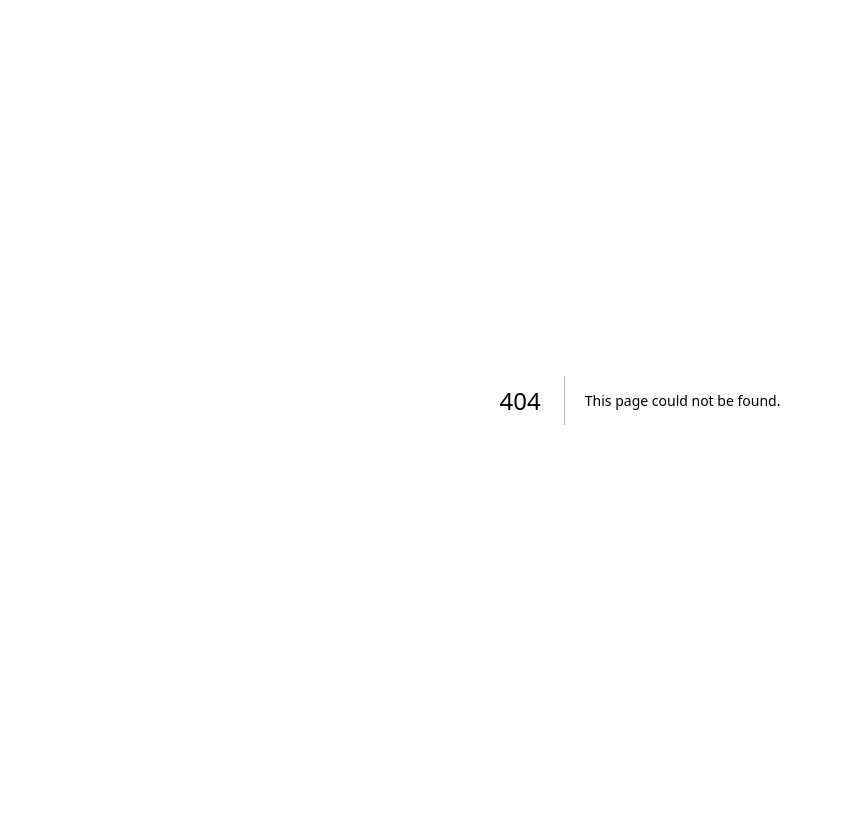
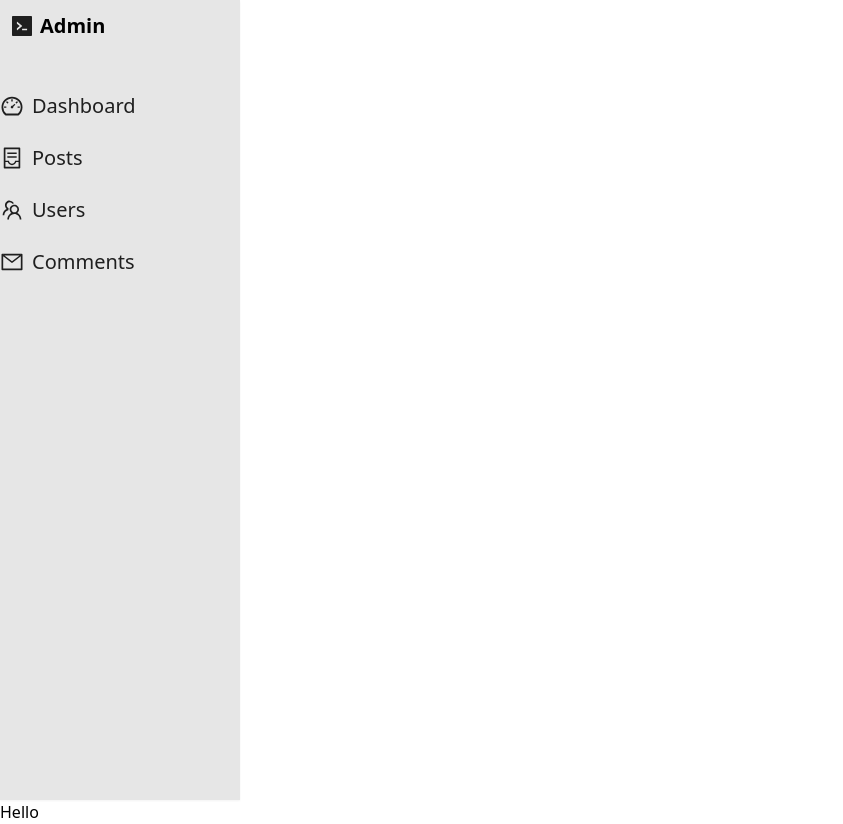
Before and after one commit to MohammadAsgharian/my-blog, a Next.js app: page /admin in a window 1280 px wide. Before the commit this address had no page. Shown: the whole page, without its empty margins (0-843 px from the left). Before the commit the page ends 800 px from the top, so only its background shows below. Built offline with nearby package versions, Linux system fonts and the light colour scheme.

Commit message:
add admin layout

```diff
--- a/package.json
+++ b/package.json
@@ -20,6 +20,7 @@
     "postcss": "8.4.23",
     "react": "18.2.0",
     "react-dom": "18.2.0",
+    "react-icons": "^4.9.0",
     "tailwindcss": "3.3.2",
     "typescript": "5.0.4"
   }
--- /dev/null
+++ b/src/app/admin/layout.tsx
@@ -0,0 +1,30 @@
+import React from "react";
+import AdminNav from "@/components/common/AdminNav";
+import {
+  AiOutlineContainer,
+  AiOutlineDashboard,
+  AiOutlineMail,
+  AiOutlineTeam,
+} from "react-icons/ai";
+
+const navItems = [
+  { href: "/admin", icon: AiOutlineDashboard, label: "Dashboard" },
+  { href: "/admin/posts", icon: AiOutlineContainer, label: "Posts" },
+  { href: "/admin/users", icon: AiOutlineTeam, label: "Users" },
+  { href: "/admin/comments", icon: AiOutlineMail, label: "Comments" },
+];
+
+export default function DashboardLayout({
+  children, // will be a page or nested layout
+}: {
+  children: React.ReactNode;
+}) {
+  return (
+    <div>
+      {/* Include shared UI here e.g. a header or sidebar */}
+      <AdminNav navItems={navItems}></AdminNav>
+
+      {children}
+    </div>
+  );
+}
--- /dev/null
+++ b/src/app/admin/page.tsx
@@ -0,0 +1,3 @@
+export default async function Page() {
+  return <div>Hello</div>;
+}
--- a/src/components/Layout.tsx
+++ /dev/null
@@ -1,13 +0,0 @@
-import "../app/globals.css"
-
-  export default function Layout({
-    children,
-  }: {
-    children: React.ReactNode
-  }) {
-    return (
-      <html lang="en">
-        <body>{children}</body>
-      </html>
-    )
-  }
--- /dev/null
+++ b/src/components/common/AdminNav.tsx
@@ -0,0 +1,43 @@
+import Link from "next/link";
+import { FC } from "react";
+import Logo from "./Logo";
+import {
+  AiOutlineDashboard,
+  AiOutlineContainer,
+  AiOutlineTeam,
+  AiOutlineMail,
+} from "react-icons/ai";
+import { IconType } from "react-icons";
+
+interface Props {
+  navItems: { label: string; icon: IconType; href: string }[];
+}
+
+const AdminNav: FC<Props> = ({ navItems }): JSX.Element => {
+  return (
+    <nav className="h-screen w-60 shadow-sm bg-secondary-light dark:bg-secondary-dark">
+      <Link href="/admin" legacyBehavior>
+        <a className="flex items-center space-x-2 p-3 mb-10">
+          <Logo className="fill-highlight-light dark:fill-highlight-dark w-5 h-5"></Logo>
+          <span className="fill-highlight-light dark:fill-highlight-dark text-xl font-semibold">
+            Admin
+          </span>
+        </a>
+      </Link>
+      <div className="space-y-6">
+        {navItems.map((item) => {
+          return (
+            <Link href={item.href} legacyBehavior>
+              <a className="flex items-center text-highlight-light dark:text-highlight-light text-xl hover:scale-[0.98] transition">
+                <item.icon size={24} />
+                <span className="ml-2">{item.label}</span>
+              </a>
+            </Link>
+          );
+        })}
+      </div>
+    </nav>
+  );
+};
+
+export default AdminNav;
--- /dev/null
+++ b/src/components/common/Logo.tsx
@@ -0,0 +1,19 @@
+import { FC } from "react";
+
+interface Props {
+  className?: string;
+}
+
+const Logo: FC<Props> = ({ className }) => (
+  <svg
+    width="32"
+    height="32"
+    viewBox="0 0 32 32"
+    xmlns="http://www.w3.org/2000/svg"
+    className={className}
+  >
+    <path d="M30.72 0H1.28C0.572 0 0 0.572 0 1.28V30.72C0 31.428 0.572 32 1.28 32H30.72C31.428 32 32 31.428 32 30.72V1.28C32 0.572 31.428 0 30.72 0ZM16.044 16.244L8.364 22.684C8.156 22.86 7.84 22.712 7.84 22.44V19.932C7.84 19.84 7.884 19.748 7.956 19.688L12.348 16L7.956 12.312C7.91923 12.283 7.88965 12.2458 7.86954 12.2035C7.84941 12.1612 7.83931 12.1148 7.84 12.068V9.56C7.84 9.288 8.156 9.14 8.364 9.316L16.044 15.752C16.2 15.88 16.2 16.116 16.044 16.244ZM24.16 22.44C24.16 22.616 24.024 22.76 23.86 22.76H16.46C16.296 22.76 16.16 22.616 16.16 22.44V20.52C16.16 20.344 16.296 20.2 16.46 20.2H23.86C24.024 20.2 24.16 20.344 24.16 20.52V22.44Z" />
+  </svg>
+);
+
+export default Logo;
--- a/tailwind.config.js
+++ b/tailwind.config.js
@@ -1,18 +1,27 @@
 /** @type {import('tailwindcss').Config} */
 module.exports = {
+  darkMode: "class",
   content: [
-    './src/pages/**/*.{js,ts,jsx,tsx,mdx}',
-    './src/components/**/*.{js,ts,jsx,tsx,mdx}',
-    './src/app/**/*.{js,ts,jsx,tsx,mdx}',
+    "./src/pages/**/*.{js,ts,jsx,tsx,mdx}",
+    "./src/components/**/*.{js,ts,jsx,tsx,mdx}",
+    "./src/app/**/*.{js,ts,jsx,tsx,mdx}",
   ],
   theme: {
     extend: {
-      backgroundImage: {
-        'gradient-radial': 'radial-gradient(var(--tw-gradient-stops))',
-        'gradient-conic':
-          'conic-gradient(from 180deg at 50% 50%, var(--tw-gradient-stops))',
+      colors: {
+        "primary-dark": "#1f1f1f",
+        primary: "#ffffff",
+        highlight: {
+          dark: "#FFFFFF",
+          light: "#1f1f1f",
+        },
+        secondary: {
+          dark: "#707070",
+          light: "#e6e6e6",
+        },
+        action: "#3B82F6",
       },
     },
   },
   plugins: [],
-}
+};
```
Also changed, not shown: 1 other file (tests, documents, lock files or other folders).
